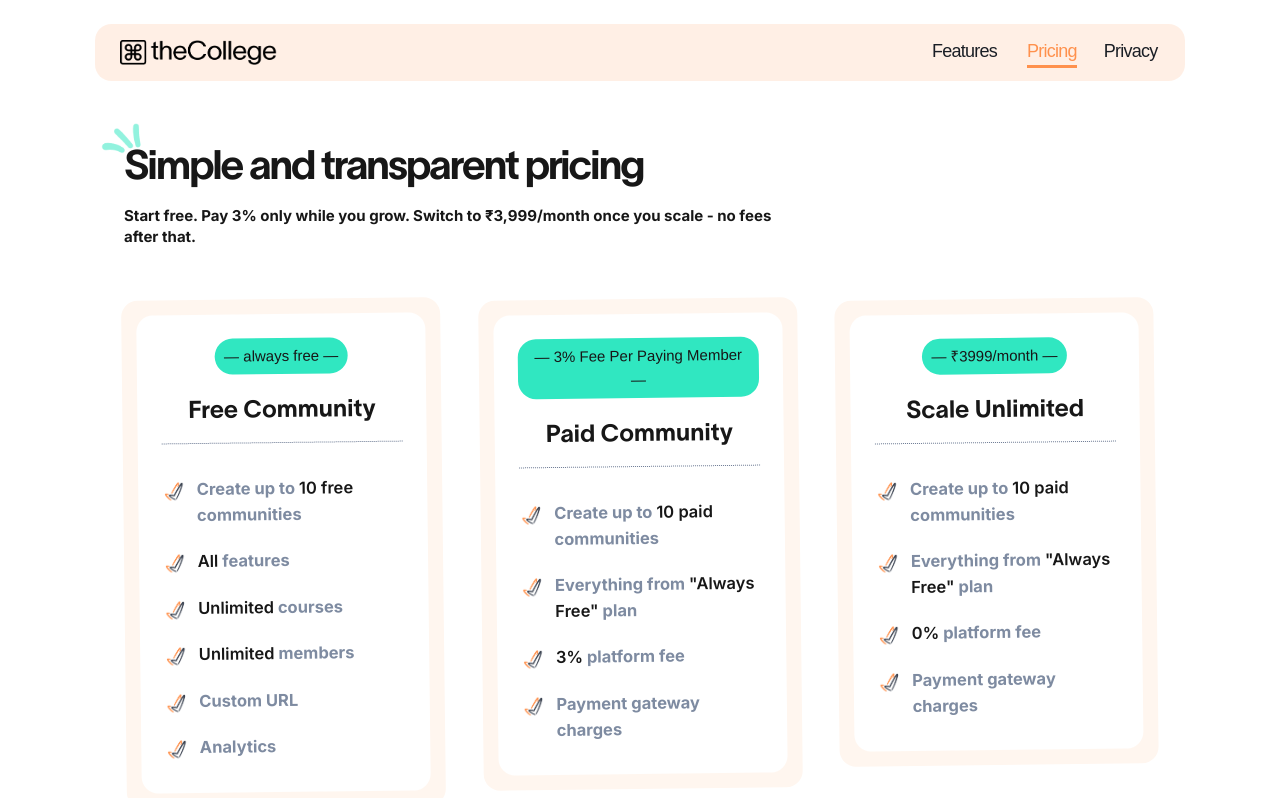
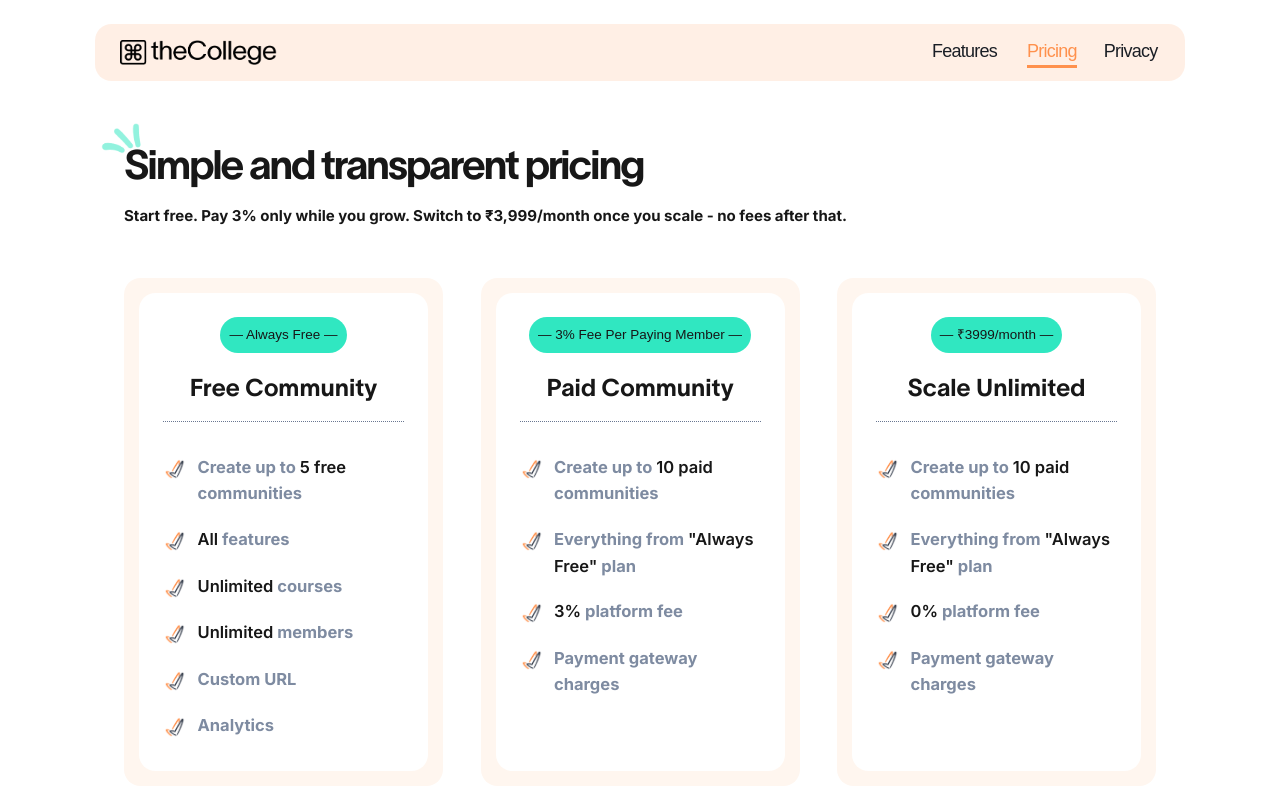
Before and after one commit to Xhechar/college, a Next.js app: page /pricing in a window 1280 px wide. Shown: the top 798 px of the page. Built offline with nearby package versions, Linux system fonts and the light colour scheme; a web font is replaced by a local one.

Commit message:
changes required updated

```diff
--- a/src/app/components/Tag.tsx
+++ b/src/app/components/Tag.tsx
@@ -17,7 +17,7 @@ type TagBigProps = {
 export function TagBig(props: TagBigProps) {
   return (
     <div>
-      <span className="bg-mint-600 inline-block h5 text-[20px] px-[12px] py-[8px] rounded-[24px] text-center font-medium">
+      <span className="bg-mint-600 inline-block h5 text-[18px] px-[12px] py-[8px] rounded-[24px] text-center font-medium">
         — {props.value} —
       </span>
     </div>
--- a/src/app/pricing/page.tsx
+++ b/src/app/pricing/page.tsx
@@ -34,7 +34,7 @@ type PriceCardProps = {
 };
 
 function parseTextWithBold(text: string) {
-  const parts = text.split('$');
+  const parts = text.split("$");
 
   return parts.map((part, index) => {
     // Odd indices are the text between $ signs (should be bold)
@@ -53,11 +53,7 @@ function PriceItem(props: PriceItemProps) {
   return (
     <div className="flex items-start gap-[14px]">
       <div className="flex-shrink-0 mt-[4px]">
-        <Image
-          src={Tick}
-          alt="tick"
-          className="w-[32px] h-[32px]"
-        />
+        <Image src={Tick} alt="tick" className="w-[32px] h-[32px]" />
       </div>
       <div className="flex-1">
         <p className="body0 text-[#7E8BA1] text-[22px] leading-[1.6] max-[900px]:text-[18px] max-[500px]:text-[17px]">
@@ -70,11 +66,11 @@ function PriceItem(props: PriceItemProps) {
 
 function PriceCard(props: PriceCardProps) {
   return (
-    <div className="w-full bg-primary-100 p-[20px] rounded-[22px]">
+    <div className="w-full bg-primary-100 p-[20px] rounded-[22px] h-full">
       <div
         className={`
           bg-neutral-100 rounded-[22px] p-[32px]
-          transition-shadow duration-500 pricing
+          transition-shadow duration-500 pricing h-full flex flex-col
           max-[900px]:p-[28px]
         `}
       >
@@ -83,10 +79,12 @@ function PriceCard(props: PriceCardProps) {
             <TagBig value={props.tagValue} />
           </div>
           <div className="pt-[16px]">
-            <h3 className="h3 text-[32px] max-[900px]:text-[26px] max-[500px]:text-[24px]">{props.header}</h3>
+            <h3 className="h3 text-[32px] max-[900px]:text-[26px] max-[500px]:text-[24px]">
+              {props.header}
+            </h3>
           </div>
         </div>
-        <div className="flex flex-col gap-[26px] pt-[42px] pb-[10px] max-[900px]:gap-[24px] max-[900px]:pt-[38px]">
+        <div className="flex flex-col gap-[26px] pt-[42px] pb-[10px] max-[900px]:gap-[24px] max-[900px]:pt-[38px] flex-1">
           {props.items.map((item, index) => (
             <div key={index}>
               <PriceItem value={item} />
@@ -102,7 +100,7 @@ function FirstSection() {
   return (
     <div>
       <div className="max-w-[1440px] mx-auto pt-[80px] px-[32px] max-[900px]:px-[24px] max-[500px]:px-[16px]">
-        <div className="max-w-[900px]">
+        <div className="max-w-[1100px]">
           <div>
             <h1 className="text-[54px] leading-[1.2] max-[1200px]:text-[44px] max-[900px]:text-[36px] max-[500px]:text-[30px]">
               <span className="relative inline-block">
@@ -117,7 +115,7 @@ function FirstSection() {
             </h1>
           </div>
           <div>
-            <p className="body0 pt-[20px] text-[20px] max-[900px]:text-[17px] max-[500px]:text-[15px]">
+            <p className="body0 pt-[20px] text-[20px] max-[900px]:text-[17px] max-[600px]:text-[15px]">
               Start free. Pay 3% only while you grow. Switch to ₹3,999/month
               once you scale - no fees after that.
             </p>
@@ -131,18 +129,18 @@ function FirstSection() {
             max-[900px]:flex-col max-[900px]:items-center max-[900px]:gap-[60px] max-[900px]:pt-[50px]
           `}
         >
-          <div className="relative w-full max-w-[440px] max-[1100px]:max-w-[380px] max-[900px]:max-w-[520px]">
+          <div className="relative w-full max-w-[500px] max-[1100px]:max-w-[420px] max-[900px]:max-w-[520px]">
             <div
               className={`
-                w-full rotate-[-0.68deg] transition-transform duration-800 hover:translate-y-[-8%]
+                w-full transition-transform duration-800 hover:translate-y-[-8%] h-full
                 max-[900px]:rotate-[0deg]
               `}
             >
               <PriceCard
-                tagValue="always free"
+                tagValue="Always Free"
                 header="Free Community"
                 items={[
-                  "Create up to $10 free$ communities",
+                  "Create up to $5 free$ communities",
                   "$All$ features",
                   "$Unlimited$ courses",
                   "$Unlimited$ members",
@@ -152,10 +150,10 @@ function FirstSection() {
               />
             </div>
           </div>
-          <div className="relative w-full max-w-[440px] max-[1100px]:max-w-[380px] max-[900px]:max-w-[520px]">
+          <div className="relative w-full max-w-[500px] max-[1100px]:max-w-[420px] max-[900px]:max-w-[520px]">
             <div
               className={`
-                w-full rotate-[-0.68deg] transition-transform duration-800 hover:translate-y-[-8%]
+                w-full transition-transform duration-800 hover:translate-y-[-8%] h-full
                 max-[900px]:rotate-[0deg]
               `}
             >
@@ -171,10 +169,10 @@ function FirstSection() {
               />
             </div>
           </div>
-          <div className="relative w-full max-w-[440px] max-[1100px]:max-w-[380px] max-[900px]:max-w-[520px]">
+          <div className="relative w-full max-w-[500px] max-[1100px]:max-w-[420px] max-[900px]:max-w-[520px]">
             <div
               className={`
-                w-full rotate-[-0.68deg] transition-transform duration-800 hover:translate-y-[-8%]
+                w-full transition-transform duration-800 hover:translate-y-[-8%] h-full
                 max-[900px]:rotate-[0deg]
               `}
             >
@@ -196,7 +194,8 @@ function FirstSection() {
             <h2 className="h2 text-center text-secondary-1000 px-4 mx-auto max-w-[1100px] text-[42px] leading-[1.4] max-[1200px]:text-[38px] max-[900px]:text-[30px] max-[500px]:text-[24px]">
               We earn, only when you earn. We grow, only
               <span className="relative inline-block px-[8px]">
-                {" "} when you grow.{" "}
+                {" "}
+                when you grow.{" "}
                 <Image
                   src={Under2}
                   alt="underline"
@@ -214,129 +213,6 @@ function FirstSection() {
     </div>
   );
 }
-
-// function FirstSection() {
-//   return (
-//     <div>
-//       <div className="max-w-[1440px] mx-auto pt-[80px] px-[32px] max-[900px]:px-[24px] max-[500px]:px-[16px]">
-//         <div>
-//           <div>
-//             <h1 className="text-[52px] leading-[1.4] max-[1200px]:text-[44px] max-[900px]:text-[36px] max-[500px]:text-[30px]">
-//               <span className="relative inline-block">
-//                 Simple{" "}
-//                 <Image
-//                   src={Acc}
-//                   alt="acc"
-//                   className="absolute left-[-35px] top-[-35px] w-[70px] max-[900px]:w-[55px] max-[900px]:left-[-25px] max-[900px]:top-[-25px] max-[500px]:w-[45px] max-[500px]:left-[-20px] max-[500px]:top-[-20px]"
-//                 />{" "}
-//               </span>{" "}
-//               and transparent pricing
-//             </h1>
-//           </div>
-//           <div>
-//             <p className="body0 pt-[20px] text-[19px] max-[900px]:text-[17px] max-[500px]:text-[15px]">
-//               Start free. Pay 3% only while you grow. Switch to ₹3,999/month
-//               once you scale - no fees after that.
-//             </p>
-//           </div>
-//         </div>
-//         <div
-//           className={`
-//             flex justify-center pt-[70px] gap-[80px]
-//             max-[1400px]:gap-[50px]
-//             max-[1100px]:gap-[35px]
-//             max-[900px]:flex-col max-[900px]:items-center max-[900px]:gap-[60px] max-[900px]:pt-[50px]
-//           `}
-//         >
-//           <div className="relative w-full max-w-[440px] max-[1100px]:max-w-[380px] max-[900px]:max-w-[520px]">
-//             <div
-//               className={`
-//                 w-full rotate-[-0.68deg] transition-transform duration-800 hover:translate-y-[-8%]
-//                 max-[900px]:rotate-[0deg]
-//               `}
-//             >
-//               <PriceCard
-//                 tagValue="always free"
-//                 header="Free Community"
-//                 items={[
-//                   "Create up to $10 free$ communities",
-//                   "$All$ features",
-//                   "$Unlimited$ courses",
-//                   "$Unlimited$ members",
-//                   "Custom URL",
-//                   "Analytics",
-//                 ]}
-//               />
-//             </div>
-//           </div>
-//           <div className="relative w-full max-w-[440px] max-[1100px]:max-w-[380px] max-[900px]:max-w-[520px]">
-//             <div
-//               className={`
-//                 w-full rotate-[-0.68deg] transition-transform duration-800 hover:translate-y-[-8%]
-//                 max-[900px]:rotate-[0deg]
-//               `}
-//             >
-//               <PriceCard
-//                 tagValue="3% Fee Per Paying Member"
-//                 header="Paid Community"
-//                 items={[
-//                   "Create up to $10 paid$ communities",
-//                   'Everything from $"Always Free"$ plan',
-//                   "$3%$ platform fee",
-//                   "Payment gateway charges",
-//                 ]}
-//               />
-//             </div>
-//           </div>
-//           <div className="relative w-full max-w-[440px] max-[1100px]:max-w-[380px] max-[900px]:max-w-[520px]">
-//             <div
-//               className={`
-//                 w-full rotate-[-0.68deg] transition-transform duration-800 hover:translate-y-[-8%]
-//                 max-[900px]:rotate-[0deg]
-//               `}
-//             >
-//               <PriceCard
-//                 tagValue="₹3999/month"
-//                 header="Scale Unlimited"
-//                 items={[
-//                   "Create up to $10 paid$ communities",
-//                   'Everything from $"Always Free"$ plan',
-//                   "$0%$ platform fee",
-//                   "Payment gateway charges",
-//                 ]}
-//               />
-//             </div>
-//           </div>
-//         </div>
-//         <div>
-//           <div className="relative pt-[130px] pb-[120px] max-[900px]:pt-[90px] max-[900px]:pb-[80px] max-[500px]:pt-[70px] max-[500px]:pb-[60px]">
-//             <h2 className="h2 text-center text-secondary-1000 px-4 mx-auto max-w-[1100px] text-[44px] leading-[1.4] max-[1200px]:text-[38px] max-[900px]:text-[30px] max-[500px]:text-[24px]">
-//               We earn, only when you earn. We grow, only
-//               <span className="relative inline-block">
-//                 {" "}
-//                 when you grow.{" "}
-//                 <Image
-//                   src={Lightning}
-//                   alt="lightning"
-//                   className="absolute left-[-45px] top-[-35px] z-[-1] w-[90px] max-[900px]:w-[70px] max-[900px]:left-[-35px] max-[900px]:top-[-25px] max-[500px]:w-[55px] max-[500px]:left-[-25px] max-[500px]:top-[-18px]"
-//                 />
-//                 <Image
-//                   src={Under2}
-//                   alt="underline"
-//                   className={`
-//                     absolute w-full right-[0px] bottom-[-14px] z-[-1]
-//                     max-[900px]:bottom-[-10px]
-//                     max-[500px]:bottom-[-8px]
-//                   `}
-//                 />{" "}
-//               </span>
-//             </h2>
-//           </div>
-//         </div>
-//       </div>
-//     </div>
-//   );
-// }
 
 function CTASection(props: JoinProps) {
   return (
```
